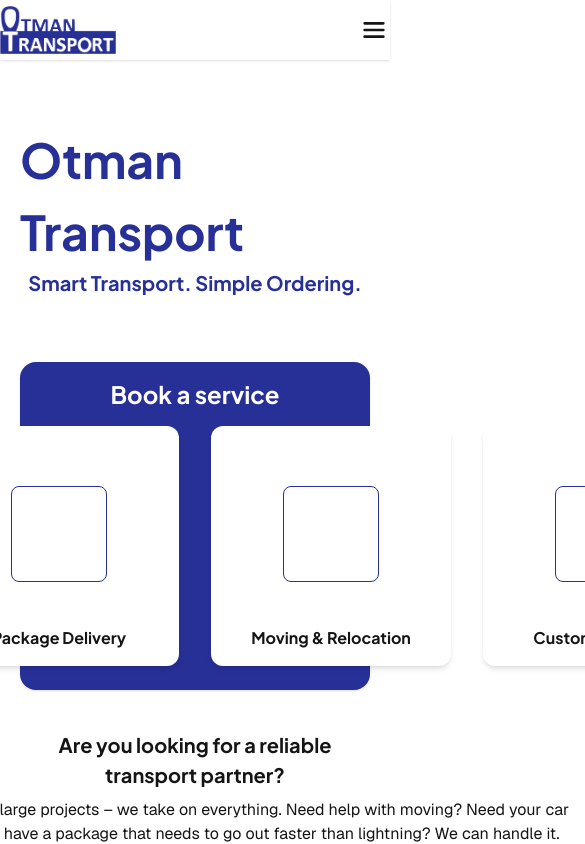
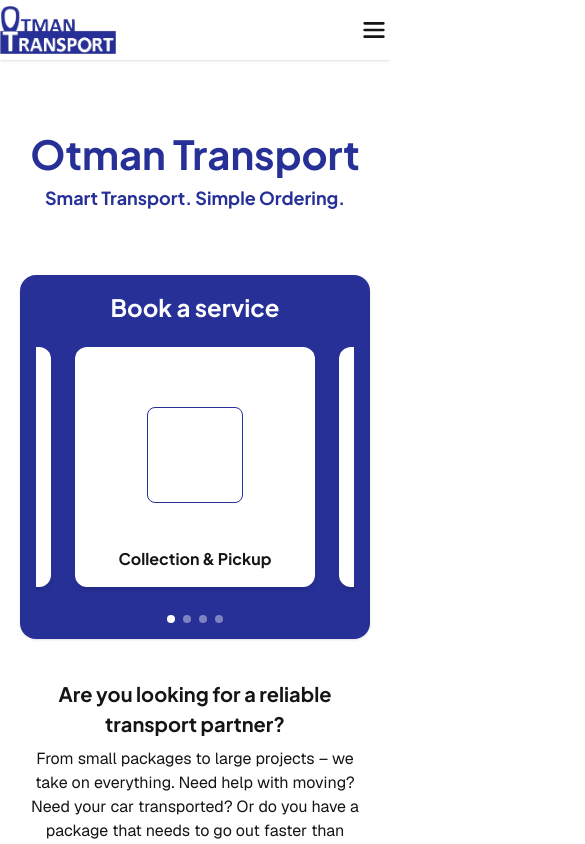
Before and after one commit to itworkotman-design/OTman, a Next.js app: page / in a window 390 px wide. Shown: the top 844 px of the page, 585 px wide, since content can reach past the window. Built offline with nearby package versions, Linux system fonts and the light colour scheme.

Commit message:
Ui mobile view fix

```diff
--- a/app/_components/@TransportService/ServiceWindow.tsx
+++ b/app/_components/@TransportService/ServiceWindow.tsx
@@ -1,4 +1,7 @@
 // src/components/ServiceWindow.tsx
+"use client";
+
+import { useEffect, useMemo, useRef, useState } from "react";
 import { ServiceWindowItem, type ServiceWindowItemProps } from "./ServiceWindowItem";
 
 export function ServiceWindow({
@@ -8,12 +11,143 @@
   title?: string;
   items: ServiceWindowItemProps[];
 }) {
+  const isCarousel = items.length > 1;
+
+  // Build 3 copies for "infinite" feel; we start in the middle copy.
+  const loopItems = useMemo(() => (isCarousel ? [...items, ...items, ...items] : items), [items, isCarousel]);
+  const base = items.length; // size of one copy
+
+  const scrollerRef = useRef<HTMLDivElement | null>(null);
+  const [active, setActive] = useState(0);
+
+  // Jump to the middle copy on mount so you can scroll both ways.
+  useEffect(() => {
+    const el = scrollerRef.current;
+    if (!el || !isCarousel) return;
+
+    // Wait a tick so layout is measured
+    requestAnimationFrame(() => {
+      const firstCard = el.querySelector<HTMLElement>("[data-card]");
+      if (!firstCard) return;
+
+      const cardW = firstCard.offsetWidth;
+      const gap = parseFloat(getComputedStyle(el).columnGap || getComputedStyle(el).gap || "0") || 0;
+
+      // index = base (first item of middle copy)
+      el.scrollLeft = (cardW + gap) * base;
+      setActive(0);
+    });
+  }, [base, isCarousel]);
+
+  // Update active dot + keep "infinite" by teleporting when near edges.
+  useEffect(() => {
+    const el = scrollerRef.current;
+    if (!el || !isCarousel) return;
+
+    const onScroll = () => {
+      const cards = Array.from(el.querySelectorAll<HTMLElement>("[data-card]"));
+      if (!cards.length) return;
+
+      const center = el.scrollLeft + el.clientWidth / 2;
+
+      // Find closest card to center
+      let bestIdx = 0;
+      let bestDist = Infinity;
+      for (let i = 0; i < cards.length; i++) {
+        const c = cards[i];
+        const cCenter = c.offsetLeft + c.offsetWidth / 2;
+        const d = Math.abs(cCenter - center);
+        if (d < bestDist) {
+          bestDist = d;
+          bestIdx = i;
+        }
+      }
+
+      const logical = ((bestIdx % base) + base) % base;
+      setActive(logical);
+
+      // Teleport logic: if you drift into the first/last copy, jump back to middle same logical item.
+      // This keeps scrolling "infinite" without visible jump.
+      if (bestIdx < base * 0.5 || bestIdx > base * 2.5) {
+        const targetIdx = base + logical; // same item in middle copy
+        const target = cards[targetIdx];
+        if (target) {
+          // keep same visual center
+          const targetLeft = target.offsetLeft - (el.clientWidth - target.offsetWidth) / 2;
+          el.scrollLeft = targetLeft;
+        }
+      }
+    };
+
+    el.addEventListener("scroll", onScroll, { passive: true });
+    return () => el.removeEventListener("scroll", onScroll);
+    }, [base, isCarousel]);
+
+  const scrollToLogical = (logicalIndex: number) => {
+    const el = scrollerRef.current;
+    if (!el) return;
+
+    const cards = Array.from(el.querySelectorAll<HTMLElement>("[data-card]"));
+    if (!cards.length) return;
+
+    const targetIdx = isCarousel ? base + logicalIndex : logicalIndex;
+    const target = cards[targetIdx];
+    if (!target) return;
+
+    const left = target.offsetLeft - (el.clientWidth - target.offsetWidth) / 2;
+    el.scrollTo({ left, behavior: "smooth" });
+  };
+
   return (
     <section>
-      <div className=" w-full">
-        <div className="rounded-2xl bg-logoblue p-4 shadow-sm ">
+      <div className="w-full">
+        <div className="rounded-2xl bg-logoblue p-4 shadow-sm">
           <h2 className="text-center text-2xl font-bold text-white">{title}</h2>
-          <div className="mt-4 flex gap-8 pb-2 justify-self-center">
+
+          {/* MOBILE: centered carousel w/ peek + dots */}
+          <div className="mt-6 md:hidden">
+            <div
+              ref={scrollerRef}
+              className="
+                flex gap-6 overflow-x-auto pb-4
+                snap-x snap-mandatory
+                px-[10vw]
+                [-ms-overflow-style:none] [scrollbar-width:none]
+                [&::-webkit-scrollbar]:hidden
+              "
+            >
+              {loopItems.map((item, idx) => (
+                <div
+                  key={`${item.href}-${idx}`}
+                  data-card
+                  className="shrink-0 snap-center"
+                >
+                  <ServiceWindowItem {...item} />
+                </div>
+              ))}
+            </div>
+
+            {/* Pagination dots */}
+            {isCarousel && (
+              <div className="mt-3 flex items-center justify-center gap-2">
+                {items.map((_, i) => (
+                  <button
+                    key={i}
+                    type="button"
+                    aria-label={`Go to slide ${i + 1}`}
+                    onClick={() => scrollToLogical(i)}
+                    className={[
+                      "h-2 w-2 rounded-full transition",
+                      i === active ? "bg-white" : "bg-white/40 hover:bg-white/60",
+                    ].join(" ")}
+                  />
+                ))}
+              </div>
+            )}
+          </div>
+
+          {/* SM+ : grid */}
+          <div className="mt-6 hidden md:grid md:gap-6 grid-cols-3 lg:grid-cols-4 justify-items-center">
             {items.map((item) => (
               <ServiceWindowItem key={item.href} {...item} />
             ))}
--- a/app/_components/@TransportService/StatsDisplay.tsx
+++ b/app/_components/@TransportService/StatsDisplay.tsx
@@ -3,7 +3,7 @@
   return (
     <>
         <section className="w-full py-[40px]">
-            <div className="grid grid-cols-1 md:grid-cols-3 w-[800px] justify-self-center">
+            <div className="grid grid-cols-1 md:grid-cols-3  md:gap-32 max-w-[800px] justify-self-center">
                 <div className="text-center">
                     <h1 className="text-[40px] text-logoblue font-bold">737 363</h1>
                     <p>Newspapers delivered</p>
--- a/app/_components/Footer.jsx
+++ b/app/_components/Footer.jsx
@@ -4,7 +4,7 @@
 export function Footer() {
   return (
     <footer className="w-full bg-logoblue md:bg-white shadow-[0_-1px_2px_0_rgba(0,0,0,0.1)]">
-      <div className="mx-auto max-w-screen-xl px-[20] pt-6 w-[800px]">
+      <div className="mx-auto w-full max-w-[800px] px-[20] pt-6">
         <div className="grid grid-cols-1 gap-10 sm:grid-cols-3">
           {/* Company info */}
           <div className="md:justify-self-center">
--- a/app/layout.tsx
+++ b/app/layout.tsx
@@ -32,9 +32,9 @@
 }>) {
   return (
     <html lang="en">
-      <body className={`${plusJakarta.variable} ${geist.variable}`}>
+      <body className={`${plusJakarta.variable} ${geist.variable} overflow-x-hidden` }>
         <Navbar/>
-        <main className="mx-auto max-w-screen-xl px-[20px]">
+        <main className="mx-auto w-full max-w-screen-xl px-[20px]">
           {children}
         </main>
         <Footer/>
--- a/app/page.tsx
+++ b/app/page.tsx
@@ -16,18 +16,20 @@
   return (
     <>
       <header className="py-16">
-        <h1 className="text-logoblue text-[48px] font-bold justify-self-center">Otman Transport</h1>
-        <h3 className="text-logoblue text-[20px] font-bold justify-self-center">
+        <h1 className="text-logoblue text-[40px] md:text-[48px] font-bold justify-self-center">Otman Transport</h1>
+        <h3 className="text-logoblue text-[18px] md:text-[20px] font-bold justify-self-center">
           Smart Transport. Simple Ordering.
         </h3>
       </header>
       <ServiceWindow items={items} />
       <section className="py-[40px]">
         <h3 className="text-center text-[20px] font-bold pb-2">Are you looking for a reliable transport partner?</h3>
-        <p className="text-center justify-self-center w-[800px]">From small packages to large projects – we take on everything.  Need help with moving? Need your car transported? Or do you have a package that needs to go out faster than lightning? We can handle it.</p>
+        <p className="text-center mx-auto w-full  max-w-[800px]">From small packages to large projects – we take on everything.  Need help with moving? Need your car transported? Or do you have a package that needs to go out faster than lightning? We can handle it.</p>
       </section>
       <StatsDisplay/>
-      <PartnersDisplay/>
+       <PartnersDisplay/>
+
+
 
 
       {/*Hid it for now */}
```
Also changed, not shown: 1 other file (tests, documents, lock files or other folders).
